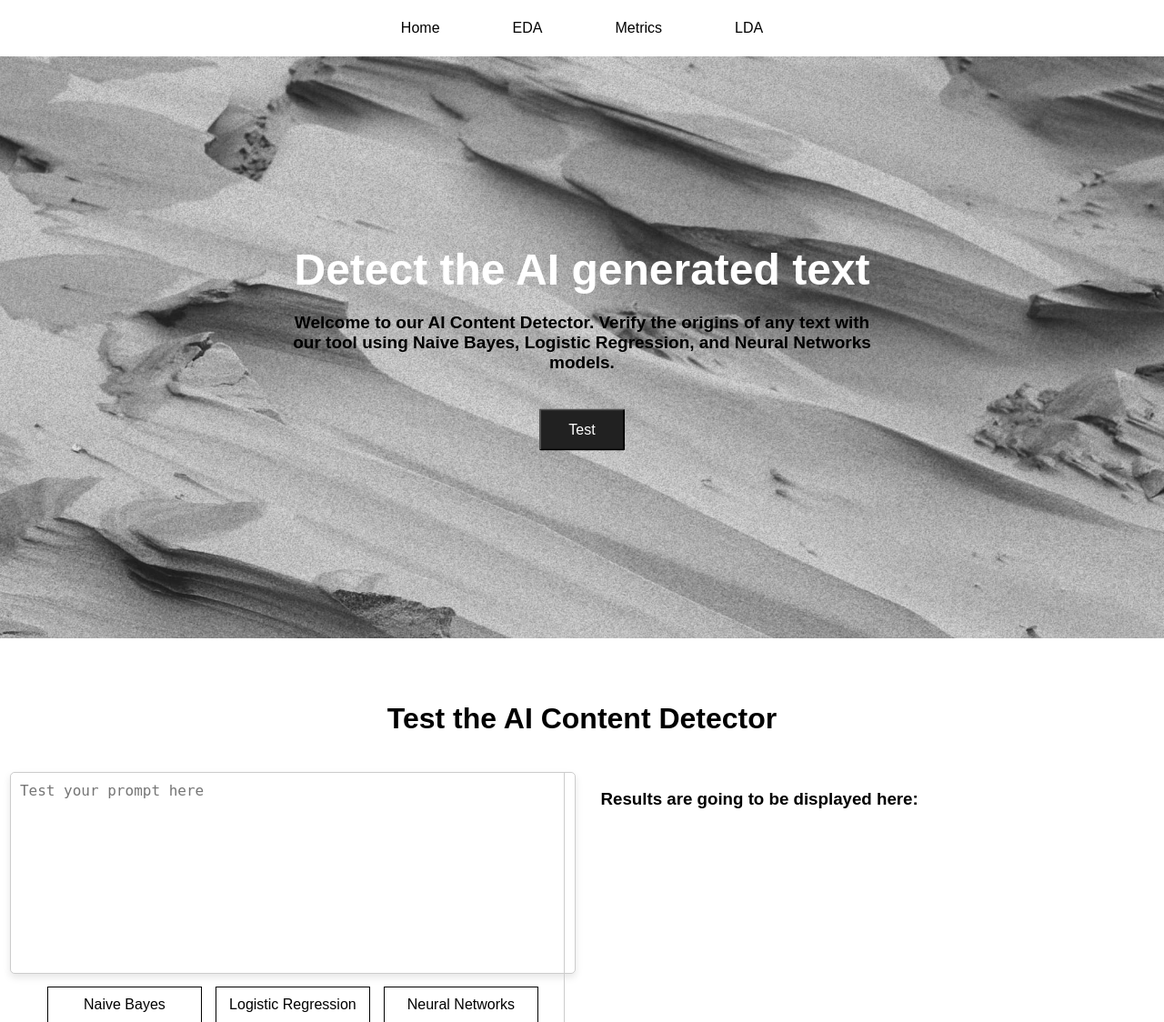
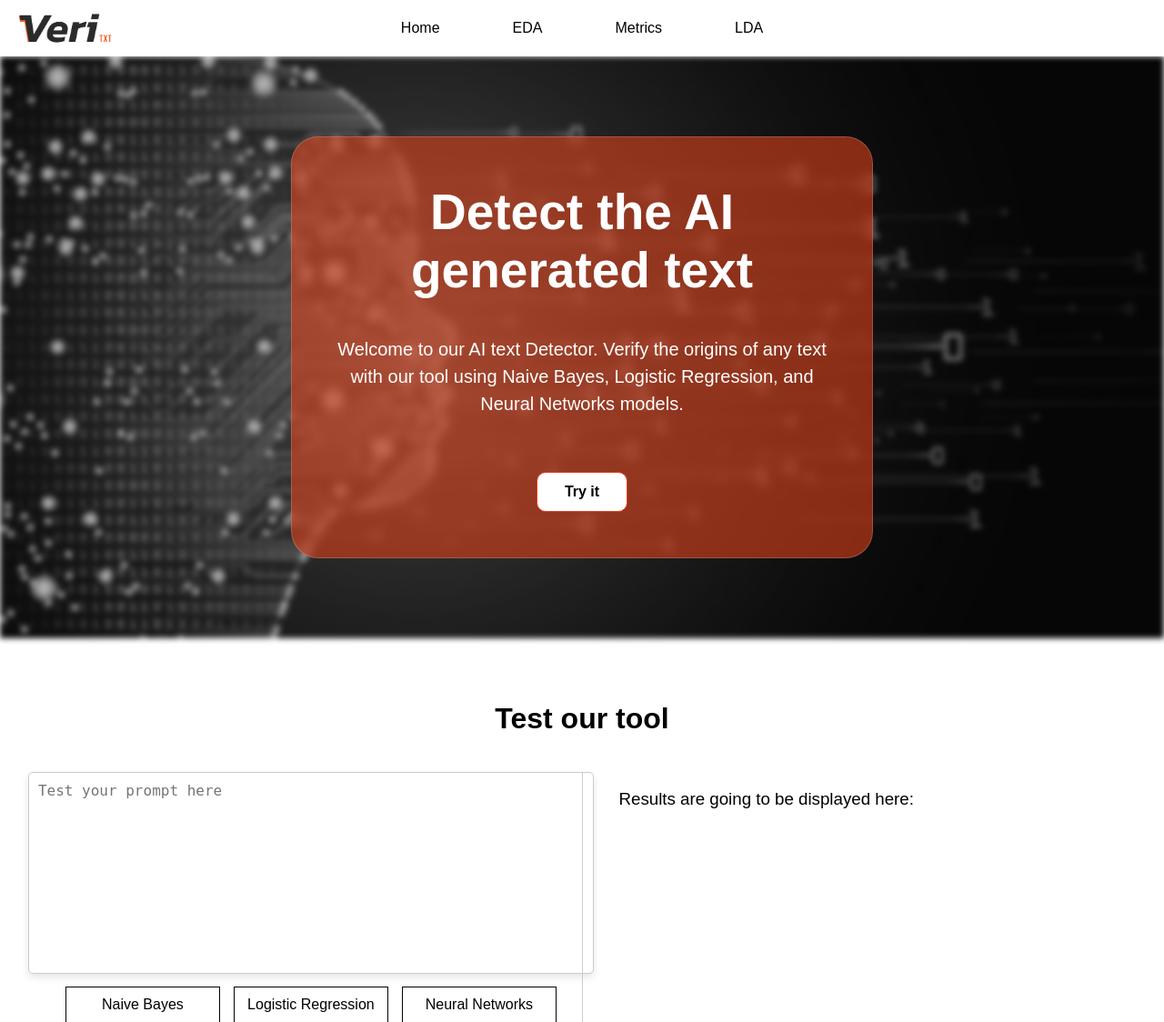
Before and after one commit to MythX744/VeriTXT, a Flask app: page / in a window 1280 px wide. Shown: the top 1124 px of the page at 91% size. Run offline with Flask 3, Linux system fonts and the light colour scheme; parts of the project's set-up code (start-up, migrations or seed data) failed here and were passed over; some libraries are stand-ins or nearby versions.

Commit message:
Final touches

```diff
--- a/static/css/new_home.css
+++ b/static/css/new_home.css
@@ -2,12 +2,23 @@ body {
     margin: 0;
     font-family: Arial, sans-serif;
   }
+
+  .nav-sides {
+    height: 60px;
+    width: 110px;
+  }
+  .nav-sides img {
+    height: 60px;
+    width: auto;
+  }
   .navbar {
     display: flex;
-    justify-content: center;
+    justify-content: space-between;
     align-items: center;
     background-color: white;
-    padding: 0px 40px;
+    padding: 0 20px;
+    position: relative;
+    z-index: 1000;
   }
   .navbar .title {
     text-align: center;
@@ -41,10 +52,19 @@ body {
   .background-image {
     width: 100%;
     height: 80vh;
-    background-image: url('/static/images/paint-test-3.jpg');
+    position: relative;
+  }
+
+  .blur-image {
+    position: absolute;
+    top: 0;
+    left: 0;
+    width: 100%;
+    height: 100%;
+    background-image: linear-gradient(to bottom, rgba(0,0,0,0.3), rgba(0,0,0,0.3)), url('/static/images/Data-science-NLP.jpg');
     background-size: cover;
     background-position: center;
-    filter: grayscale(100%);
+    filter: grayscale(100%) blur(3px);
   }
   .centered {
     position: absolute;
@@ -52,30 +72,41 @@ body {
     left: 50%;
     transform: translate(-50%, -50%);
     text-align: center;
+    background: rgba( 219, 65, 27, 0.6 );
+    backdrop-filter: blur( 5px );
+    -webkit-backdrop-filter: blur( 5px );
+    border-radius: 30px;
+    border: 1px solid rgba( 255, 255, 255, 0.18 );
+    padding: 50px;
   }
   .title {
-    font-size: 48px;
+    font-size: 55px;
     font-weight: bold;
-    margin-bottom: 20px;
+    margin-bottom: 40px;
+    color: #ffffff;
   }
   .subtitle {
-    font-size: 19px;
-    margin-bottom: 40px;
+    font-size: 20px;
+    margin-bottom: 60px;
+    font-weight: 500;
+    line-height: 1.5;
+  }
+  .button {
+    background-color: #ffffff;
     color: #000;
     font-weight: bold;
-  }
-  .button {
-    background-color: rgb(33, 33, 33);
-    color: #fff;
     padding: 12px 30px;
     text-decoration: none;
-    border-radius: 2px;
+    border-radius: 10px;
     font-size: 16px;
-    transition: background-color 0.3s;
+    transition: color 0.3s ease;
     cursor: pointer;
+    border: 1px solid #db411b;
   }
   .button:hover {
-    background-color: #000;
+    transition: color 0.3s ease;
+    color: #b62f18;
+    border-color: #db411b;
   }
 
   .test-section {
@@ -145,9 +176,17 @@ body {
     }
 
   .results-display {
-    padding-left: 40px;
     border-left: 1px solid #ccc;
     text-align: left;
+  }
+
+  .results-display h3 {
+    font-weight: normal;
+    padding: 0 0 0 40px;
+  }
+
+  .results-display p {
+    padding: 0 0 0 40px;
   }
 
   .content {
@@ -228,12 +267,12 @@ body {
     display: flex;
     justify-content: space-between;
     align-items: center;
-    padding: 40px 20px;
+    padding: 20px;
   }
 
-  .footer-title {
-    font-size: 24px;
-    font-weight: bold;
+  .footer-content img {
+    width: 200px;
+    height: auto;
   }
 
   .footer-buttons {
--- a/templates/new_home.html
+++ b/templates/new_home.html
@@ -4,10 +4,14 @@
     <meta charset="UTF-8">
     <meta name="viewport" content="width=device-width, initial-scale=1.0">
     <link rel="stylesheet" href="/static/css/new_home.css">
-    <title>AI Content Detector</title>
+    <link rel="favicon" href="/static/images/logo%20VeriTXT.png">
+    <title>Landing</title>
 </head>
 <body>
     <nav class="navbar">
+        <div class="nav-sides">
+            <img src="/static/images/logo%20VeriTXT.png" alt="logo" class="logo">
+        </div>
         <div class="nav-links">
                 <input type="submit" name="model" value="Home">
             <form action="/EDA" method="post">
@@ -20,19 +24,22 @@
                 <input type="submit" name="model" value="LDA">
             </form>
         </div>
+        <div class="nav-sides"></div>
     </nav>
 
     <div class="container">
-        <div class="background-image"></div>
+        <div class="background-image">
+          <div class="blur-image"></div>
+        </div>
         <div class="centered">
             <div class="title">Detect the AI generated text</div>
-            <div class="subtitle">Welcome to our AI Content Detector. Verify the origins of any text with our tool using Naive Bayes, Logistic Regression, and Neural Networks models.</div>
-            <button class="button" onclick="scrollToTestSection()">Test</button>
+            <div class="subtitle">Welcome to our AI text Detector. Verify the origins of any text with our tool using Naive Bayes, Logistic Regression, and Neural Networks models.</div>
+            <button class="button" onclick="scrollToTestSection()">Try it</button>
         </div>
     </div>
 
     <div class="test-section">
-        <h1>Test the AI Content Detector</h1>
+        <h1>Test our tool</h1>
         <div class="content-wrapper">
             <div class="test-area">
                 <form action='/predict' method="post">
@@ -98,7 +105,7 @@
 
     <footer class="footer">
         <div class="footer-content">
-            <div class="footer-title">VeriTXT</div>
+            <img src="/static/images/logo%20VeriTXT%20white.png" alt="logo" class="footer-logo">
             <div class="footer-buttons">
                 <button class="footer-button" onclick="scrollToTestSection()">Test</button>
                 <input type="submit" name="model" class="footer-button" value="Home">
```
Also changed, not shown: static/css/lda.css (+28 -3 lines), static/css/new_eda.css (+23 -9 lines), static/css/new_metrics.css (+18 -8 lines), templates/lda_vis.html (+7 -3 lines), templates/new_eda.html (+7 -3 lines), templates/new_metrics.html (+6 -2 lines), static/images/Data-science-NLP.jpg (added), static/images/logo VeriTXT white.png (added), static/images/logo VeriTXT.png (added).
